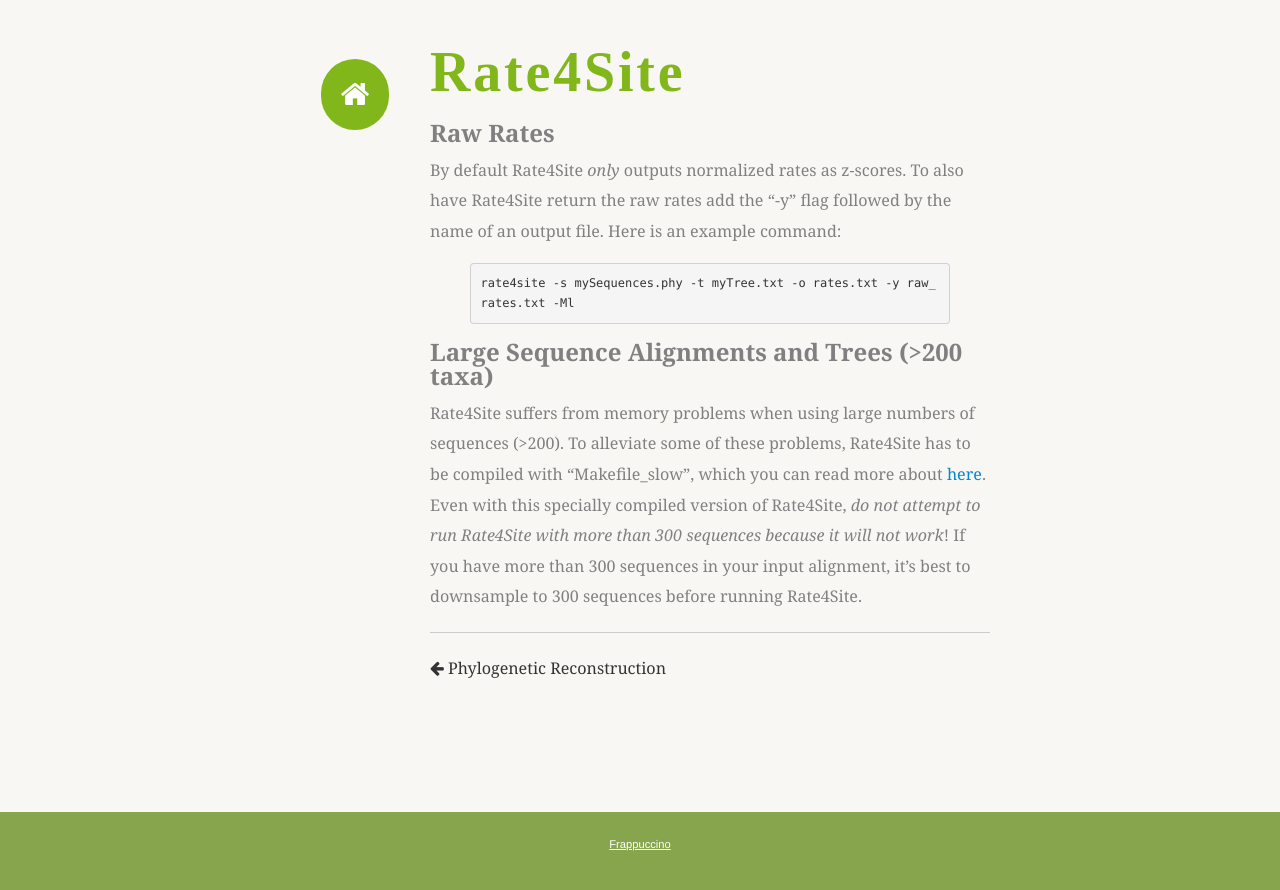
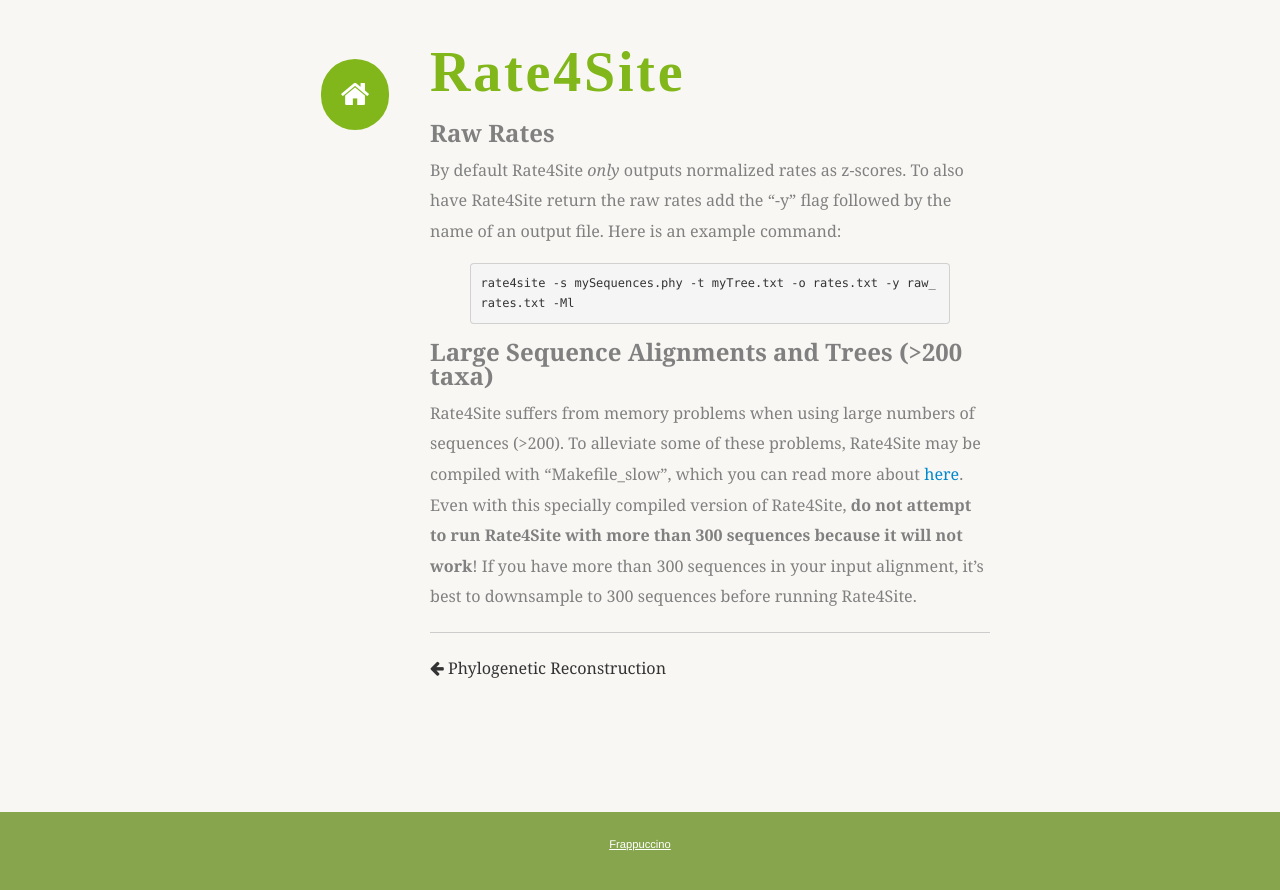
Before and after one commit to wilkelab/ProteinEvolutionToolbox, a Jekyll site: the page built from _posts/2015-06-05-rate4site.md, in a window 1280 px wide. Shown: the top 890 px of the page. Built offline with Jekyll 4.4.1, drawn with Linux system fonts in a browser that asks for light colours; some web fonts are replaced; Markdown is read by kramdown in place of the engine named in the settings.

Commit message:
Update 2015-06-05-rate4site.md

```diff
--- a/_posts/2015-06-05-rate4site.md
+++ b/_posts/2015-06-05-rate4site.md
@@ -12,4 +12,4 @@ rate4site -s mySequences.phy -t myTree.txt -o rates.txt -y raw_rates.txt -Ml
 {% endhighlight %}
 
 ### Large Sequence Alignments and Trees (>200 taxa)
-Rate4Site suffers from memory problems when using large numbers of sequences (>200). To alleviate some of these problems, Rate4Site has to be compiled with "Makefile\_slow", which you can read more about [here](http://www.tau.ac.il/~itaymay/cp/rate4site.html). Even with this specially compiled version of Rate4Site, _do not attempt to run Rate4Site with more than 300 sequences because it will not work_! If you have more than 300 sequences in your input alignment, it's best to downsample to 300 sequences before running Rate4Site.
+Rate4Site suffers from memory problems when using large numbers of sequences (>200). To alleviate some of these problems, Rate4Site may be compiled with "Makefile\_slow", which you can read more about [here](http://www.tau.ac.il/~itaymay/cp/rate4site.html). Even with this specially compiled version of Rate4Site, __do not attempt to run Rate4Site with more than 300 sequences because it will not work__! If you have more than 300 sequences in your input alignment, it's best to downsample to 300 sequences before running Rate4Site.
```
